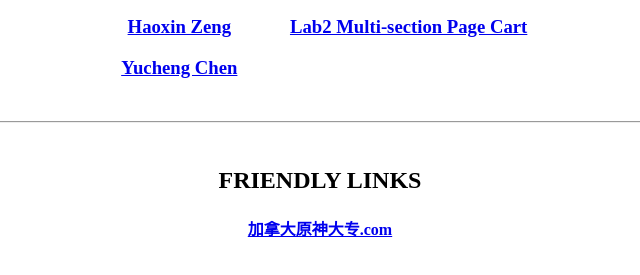
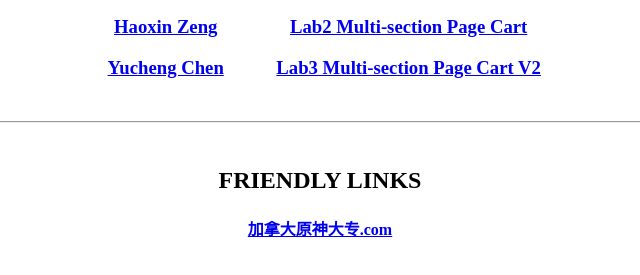
Before and after one commit to uottawa20241seg3125agroup39/uottawa20241seg3125agroup39, a plain HTML site: page index.html in a window 1280 px wide. Shown: the part 441-716 px from the top of the page, without its empty margins (340-980 px from the left). Drawn offline with Linux system fonts and the light colour scheme.

Commit message:
update lab3

```diff
--- a/index.html
+++ b/index.html
@@ -20,6 +20,7 @@
     <li><h1>PROJECTS!!!!</h1></li>
     <li><a href="/lab1_survey"><h3>Lab1 Static Survey</h3></a></li>
     <li><a href="/lab2-cart"><h3>Lab2 Multi-section Page Cart</h3></a> </li>
+    <li><a href="/Lab3"><h3>Lab3 Multi-section Page Cart V2</h3></a></li>
 </ul>
 <hr>
 <ul id="friendly-links" style="display: inline-block;vertical-align: top;">
```
